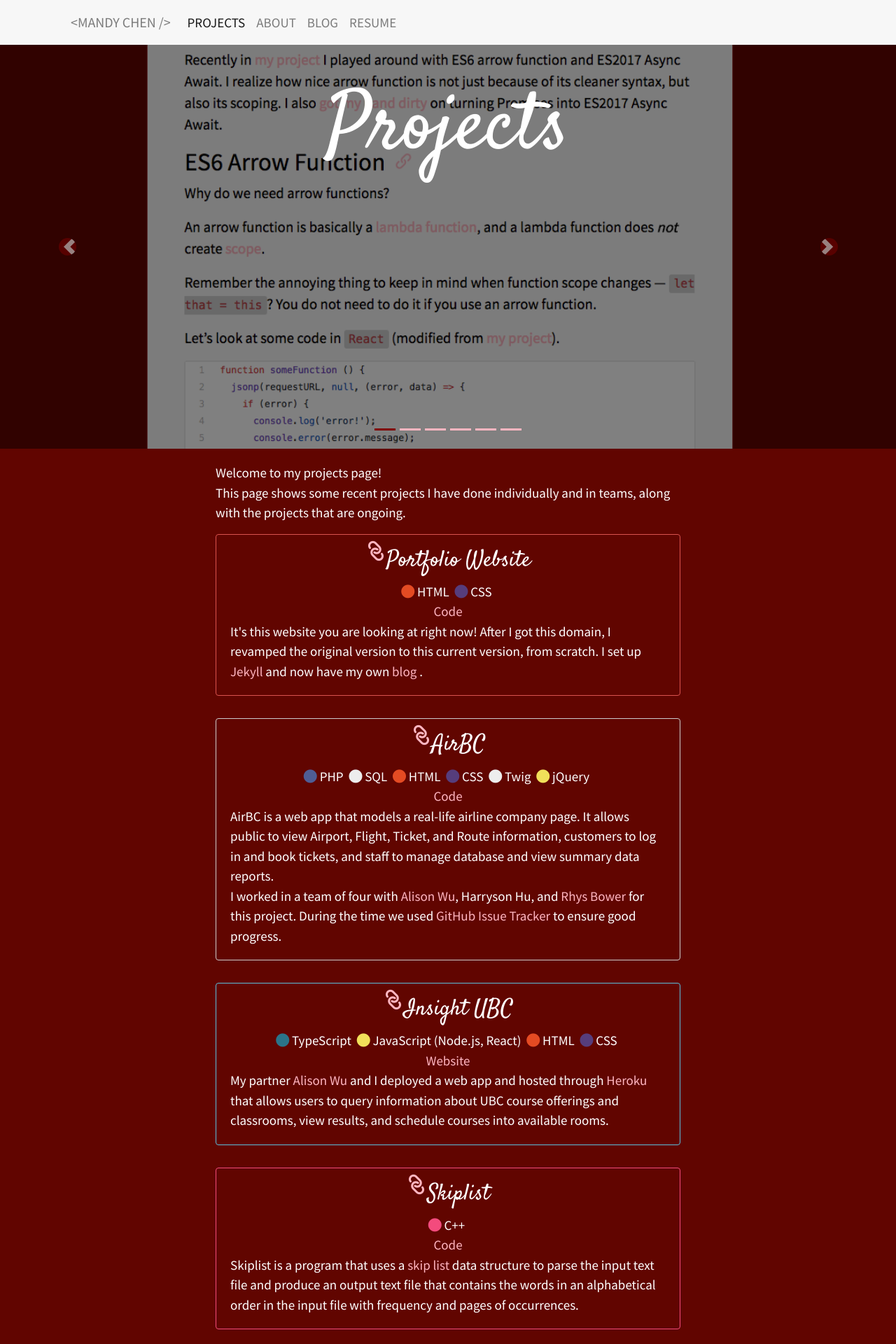
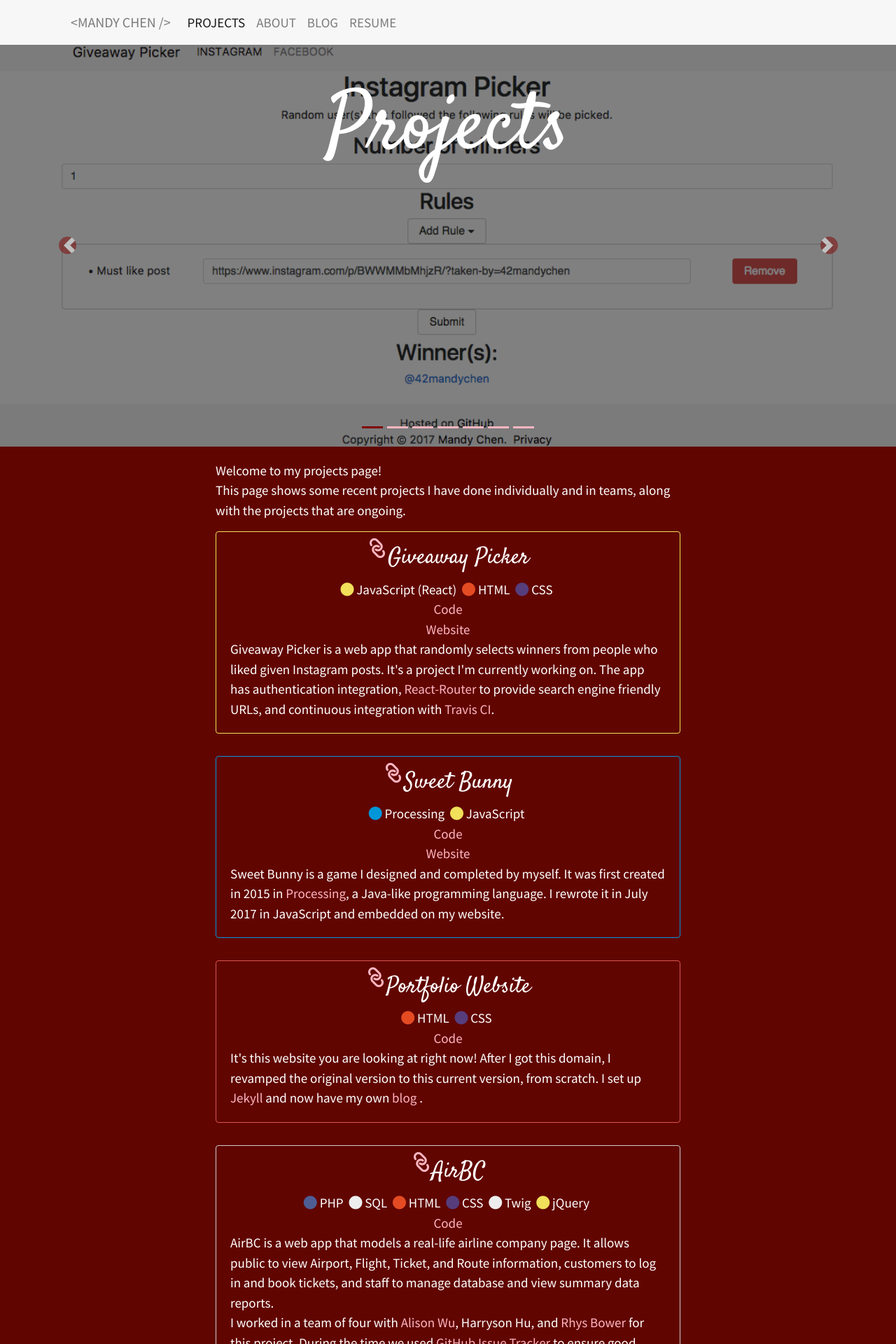
Before and after one commit to 42mandychen/42mandychen.github.io, a Jekyll site: the page built from projects.html, in a window 1280 px wide. Shown: the top 1920 px of the page at 70% size. Built offline with Jekyll 4.4.1, drawn with Linux system fonts in a browser that asks for light colours; nearby versions of some CDN libraries; some of the changed text lies outside the part shown.

Commit message:
Refactor projects page and add more projects

```diff
--- a/_data/carousel.json
+++ b/_data/carousel.json
@@ -1,4 +1,12 @@
 [
+  {
+    "src": "/images/giveawaypicker.png",
+    "alt": "Giveaway Picker"
+  },
+  {
+    "src": "/images/sweetbunny.png",
+    "alt": "Sweet Bunny"
+  },
   {
     "src": "/images/site.png",
     "alt": "Portfolio Site"
@@ -18,9 +26,5 @@
   {
     "src": "/images/mindthegap.png",
     "alt": "Mind The Gap"
-  },
-  {
-    "src": "/images/sweetbunny.png",
-    "alt": "Sweet Bunny"
   }
 ]
--- /dev/null
+++ b/_includes/project_card.html
@@ -0,0 +1,37 @@
+
+
+<div class="{{ include.cardstyle }}">
+  <div id="{{ project.id }}" class="card {{ project.style }} my-3 text-center w-100">
+    <div class="card-block">
+      <a href="{{ site.url }}/projects#{{ project.id }}" class="title-link">
+        <h2 class="card-title project-title"><sup><i class="fa fa-link fa-rotate-90 link" aria-hidden="true"></i></sup>{{ project.title }}</h2>
+      </a>
+      {% for language in project.languages %}
+        {% if language == 'C++' %}
+          {% assign style = 'Cpp' %}
+          {% assign name = language %}
+        {% elsif language == 'SQL' or language == 'Twig' %}
+          {% assign style = 'Other' %}
+          {% assign name = language %}
+        {% elsif language == 'jQuery' %}
+          {% assign style = 'JavaScript' %}
+          {% assign name = language %}
+        {% elsif language.contains 'JavaScript' %}
+          {% assign style = 'JavaScript' %}
+          {% assign name = language %}
+        {% else %}
+          {% assign style = language %}
+          {% assign name = language %}
+        {% endif %}
+      <div class="d-inline mr-1"><i class="fa fa-circle {{ style }}" aria-hidden="true"></i> {{ name }}</div>
+      {% endfor %}
+      {% if project.code %}
+        <p class="mb-0"><a href="{{ project.code }}" class="intext-link" target="_blank">Code</a></p>
+      {% endif %}
+      {% if project.website %}
+        <p class="mb-0"><a href="{{ project.website }}" class="intext-link" target="_blank">Website</a></p>
+      {% endif %}
+      {{ project.content }}
+    </div>
+  </div>
+</div>
--- a/assets/css/main.css
+++ b/assets/css/main.css
@@ -267,7 +267,7 @@ i.project-link {
 
 .card-outline-mindthegap {
   background-color: transparent;
-  border-color: #f1e05a;
+  border-color: #b07219;
 }
 
 .card-outline-skiplist {
@@ -279,3 +279,8 @@ i.project-link {
   background-color: transparent;
   border-color: #0096D8;
 }
+
+.card-outline-giveawaypicker {
+  background-color: transparent;
+  border-color: #f1e05a;
+}
--- a/projects.html
+++ b/projects.html
@@ -42,43 +42,10 @@ title: Projects - Mandy Chen
 			<p class="mb-0">This page shows some recent projects I have done individually and in teams, along with the projects that are ongoing.</p>
 		</div>
 		{% assign projects = site.projects | sort: 'date' | reverse %}
+		{% assign card_style = 'col post col-md-10 offset-md-1 col-lg-8 offset-lg-2 px-sm-5' %}
 		{% for project in projects %}
 			<div class="w-100"></div>
-			<div class="col post col-md-10 offset-md-1 col-lg-8 offset-lg-2 px-sm-5">
-				<div id="{{ project.id }}" class="card {{ project.style }} my-3 text-center w-100">
-					<div class="card-block">
-						<a href="#{{ project.id }}" class="title-link">
-							<h2 class="card-title project-title"><sup><i class="fa fa-link fa-rotate-90 link" aria-hidden="true"></i></sup>{{ project.title }}</h2>
-						</a>
-						{% for language in project.languages %}
-							{% if language == 'C++' %}
-								{% assign style = 'Cpp' %}
-								{% assign name = language %}
-							{% elsif language == 'SQL' or language == 'Twig' %}
-								{% assign style = 'Other' %}
-								{% assign name = language %}
-							{% elsif language == 'jQuery' %}
-								{% assign style = 'JavaScript' %}
-								{% assign name = language %}
-							{% elsif language == 'JavaScript (Node.js, React)' %}
-								{% assign style = 'JavaScript' %}
-								{% assign name = language %}
-							{% else %}
-								{% assign style = language %}
-								{% assign name = language %}
-							{% endif %}
-							<div class="d-inline mr-1"><i class="fa fa-circle {{ style }}" aria-hidden="true"></i> {{ name }}</div>
-						{% endfor %}
-						{% if project.code %}
-							<p class="mb-0"><a href="{{ project.code }}" class="intext-link" target="_blank">Code</a></p>
-						{% endif %}
-						{% if project.website %}
-							<p class="mb-0"><a href="{{ project.website }}" class="intext-link" target="_blank">Website</a></p>
-						{% endif %}
-						{{ project.content }}
-					</div>
-				</div>
-			</div>
+			{% include project_card.html projects=projects cardstyle=card_style %}
 		{% endfor %}
 	</div>
 </div>
```
Also changed, not shown: _projects/giveawaypicker.html (added, +14 -0 lines), _projects/sweetbunny.html (+7 -6 lines), images/giveawaypicker.png (added).
